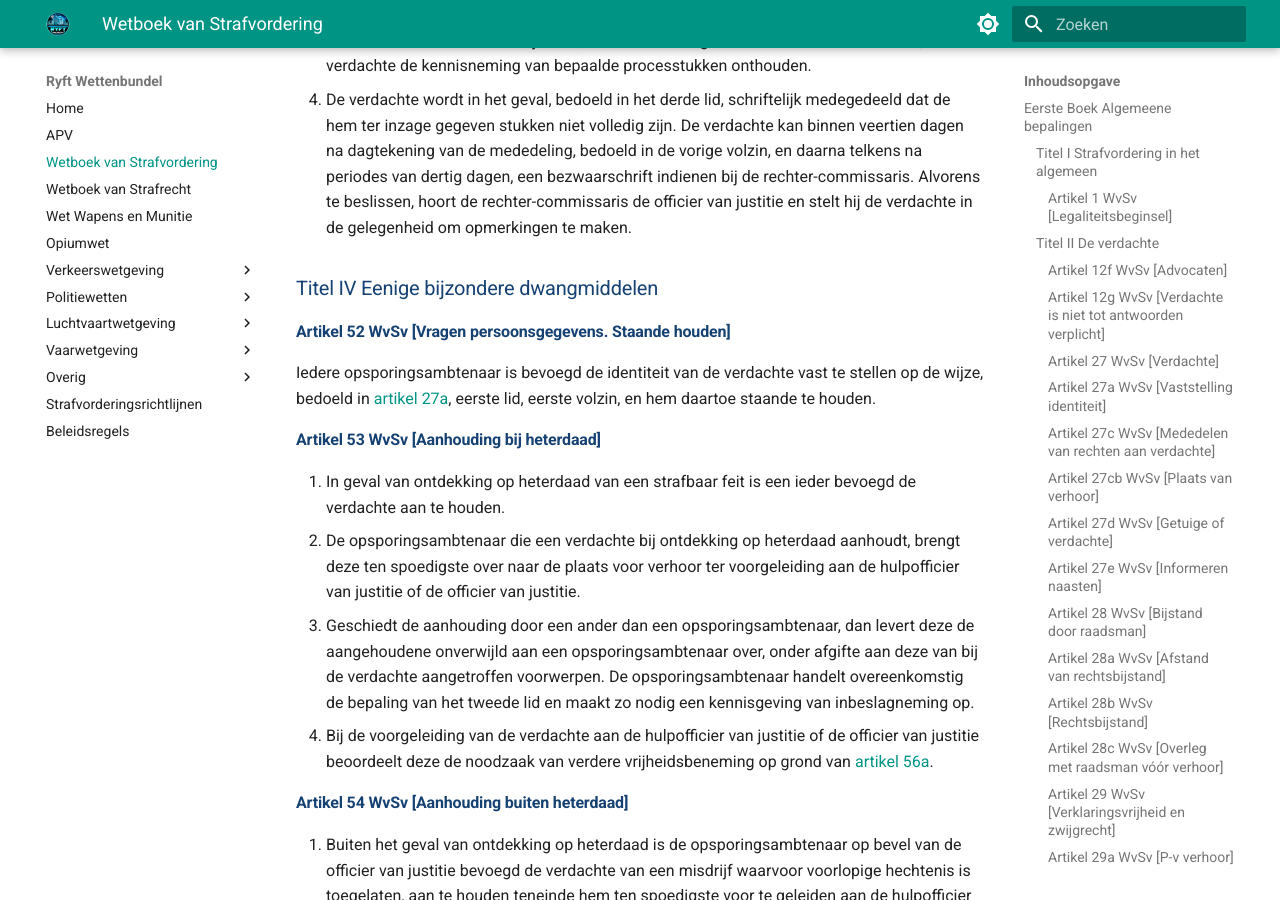
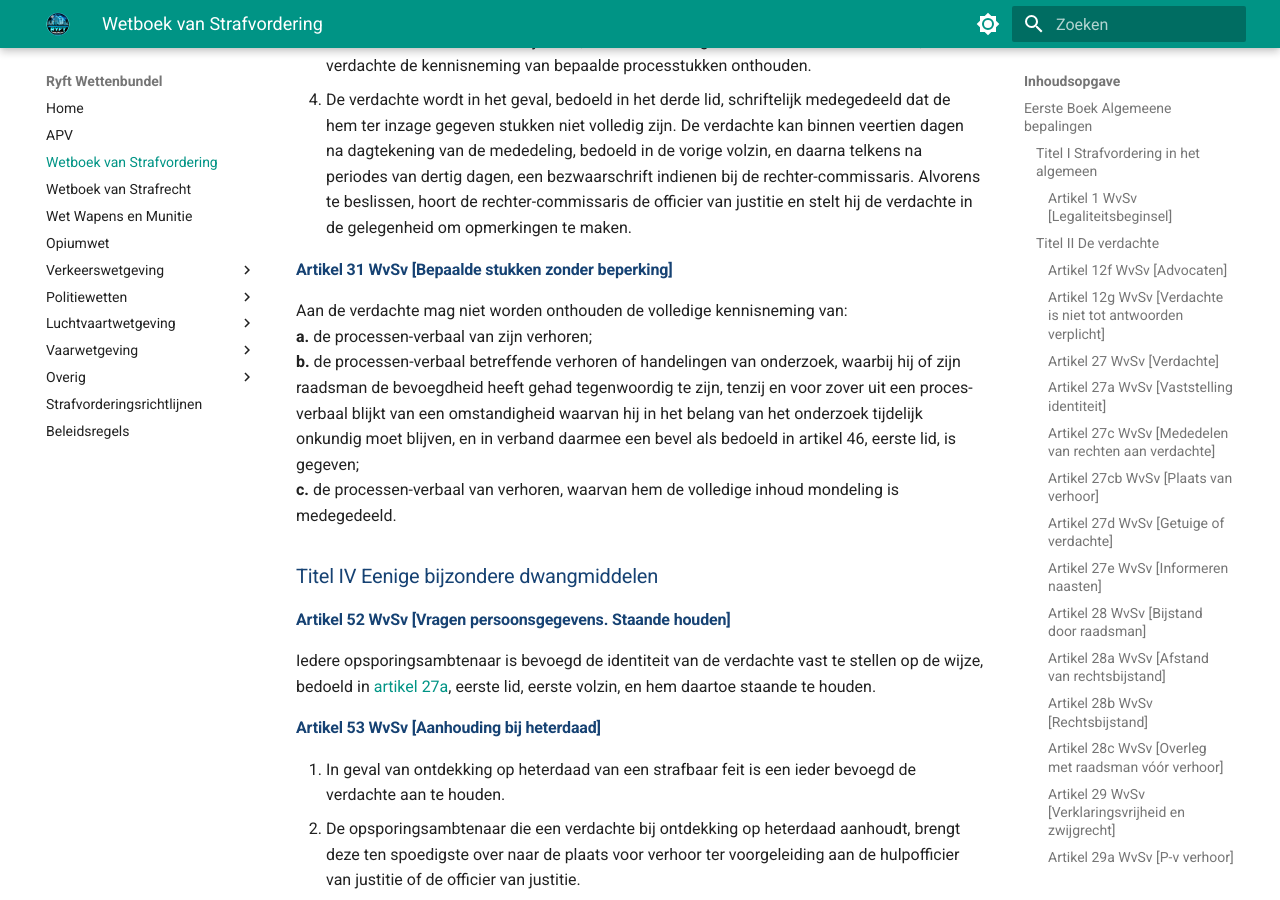
Before and after one commit to that-edward/wetten-ryft-backup, an MkDocs documentation site: the page built from docs/wetboek-van-strafvordering.md, in a window 1280 px wide and 900 px high, scrolled down 6098 px. Built offline with MkDocs 1.6.1 and Material for MkDocs 9.7.7, drawn with Linux system fonts in a browser that asks for light colours.

Commit message:
feat(sv):artikel 31 Sv toegevoegd

```diff
--- a/docs/wetboek-van-strafvordering.md
+++ b/docs/wetboek-van-strafvordering.md
@@ -121,6 +121,13 @@ Het verhoor van een aangehouden verdachte vindt zoveel mogelijk plaats op een pl
 2. Indien de officier van justitie in gebreke blijft de kennisneming te verlenen, kan hem op verzoek van de verdachte door de rechter-commissaris een termijn worden gesteld binnen welke de kennisneming van processtukken wordt verleend. Alvorens op het verzoek te beslissen, hoort de rechter-commissaris de officier van justitie.
 3. Niettemin kan de officier van justitie, indien het belang van het onderzoek dit vordert, de verdachte de kennisneming van bepaalde processtukken onthouden.
 4. De verdachte wordt in het geval, bedoeld in het derde lid, schriftelijk medegedeeld dat de hem ter inzage gegeven stukken niet volledig zijn. De verdachte kan binnen veertien dagen na dagtekening van de mededeling, bedoeld in de vorige volzin, en daarna telkens na periodes van dertig dagen, een bezwaarschrift indienen bij de rechter-commissaris. Alvorens te beslissen, hoort de rechter-commissaris de officier van justitie en stelt hij de verdachte in de gelegenheid om opmerkingen te maken.
+
+#### Artikel 31 WvSv [Bepaalde stukken zonder beperking]
+
+Aan de verdachte mag niet worden onthouden de volledige kennisneming van:
+**a.** de processen-verbaal van zijn verhoren;
+**b.** de processen-verbaal betreffende verhoren of handelingen van onderzoek, waarbij hij of zijn raadsman de bevoegdheid heeft gehad tegenwoordig te zijn, tenzij en voor zover uit een proces-verbaal blijkt van een omstandigheid waarvan hij in het belang van het onderzoek tijdelijk onkundig moet blijven, en in verband daarmee een bevel als bedoeld in artikel 46, eerste lid, is gegeven;
+**c.** de processen-verbaal van verhoren, waarvan hem de volledige inhoud mondeling is medegedeeld.
 
 ### Titel IV Eenige bijzondere dwangmiddelen
 
```
